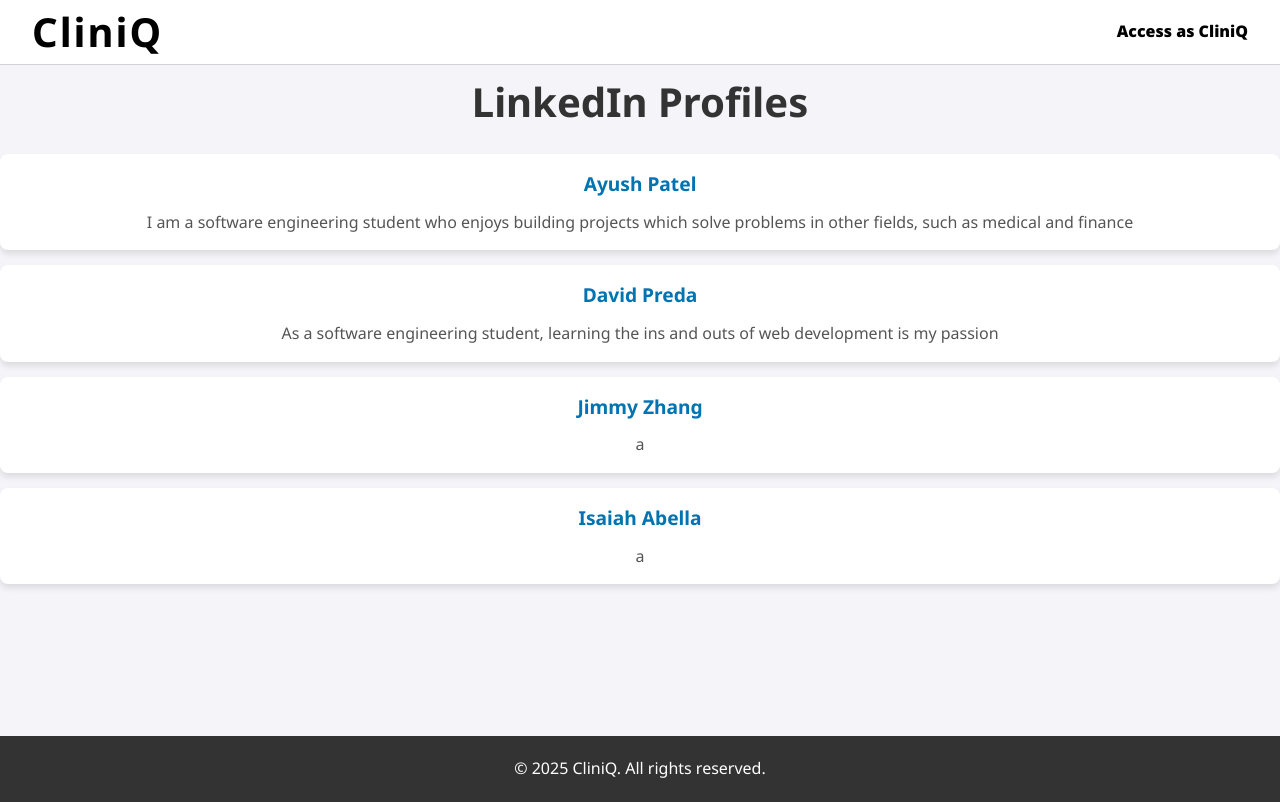
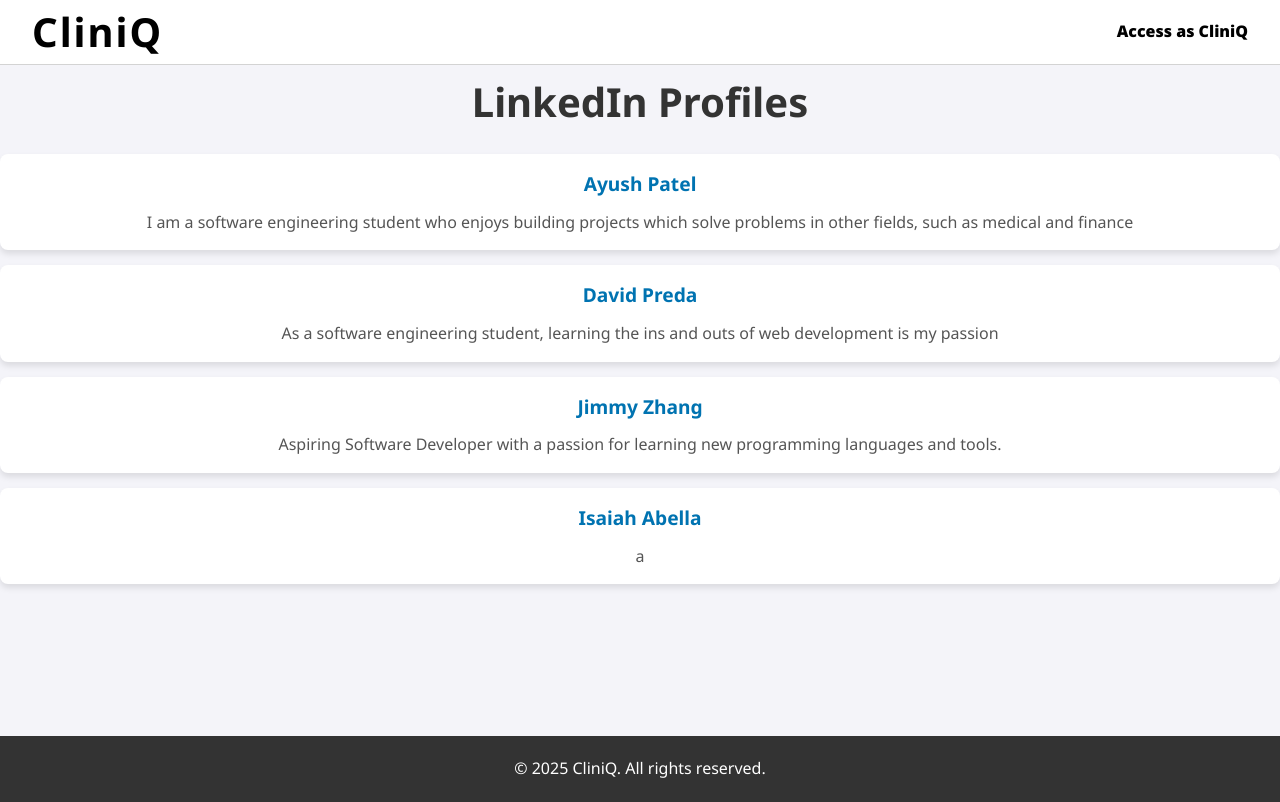
Before and after one commit to 4yushP4tel/mchacks, a React (Vite) app in the folder frontend/: page /socials in a window 1280 px wide. Built offline with nearby package versions, Linux system fonts and the light colour scheme; no server answers.

Commit message:
add jimmy desc

```diff
--- a/frontend/src/pages/socials.jsx
+++ b/frontend/src/pages/socials.jsx
@@ -7,7 +7,7 @@ const Socials = () => {
     const profiles = [
         { name: 'Ayush Patel', linkedin: 'https://www.linkedin.com/in/ayush-patel-montreal/', descript: "I am a software engineering student who enjoys building projects which solve problems in other fields, such as medical and finance" },
         { name: 'David Preda', linkedin: 'https://www.linkedin.com/in/david-preda/',descript: "As a software engineering student, learning the ins and outs of web development is my passion" },
-        { name: 'Jimmy Zhang', linkedin: 'https://www.linkedin.com/in/jmmyzhang/',descript: "a"},
+        { name: 'Jimmy Zhang', linkedin: 'https://www.linkedin.com/in/jmmyzhang/',descript: "Aspiring Software Developer with a passion for learning new programming languages and tools."},
         { name: 'Isaiah Abella', linkedin: 'https://www.linkedin.com/in/isaiah-abella/',descript: "a"},
     ];
 
```
